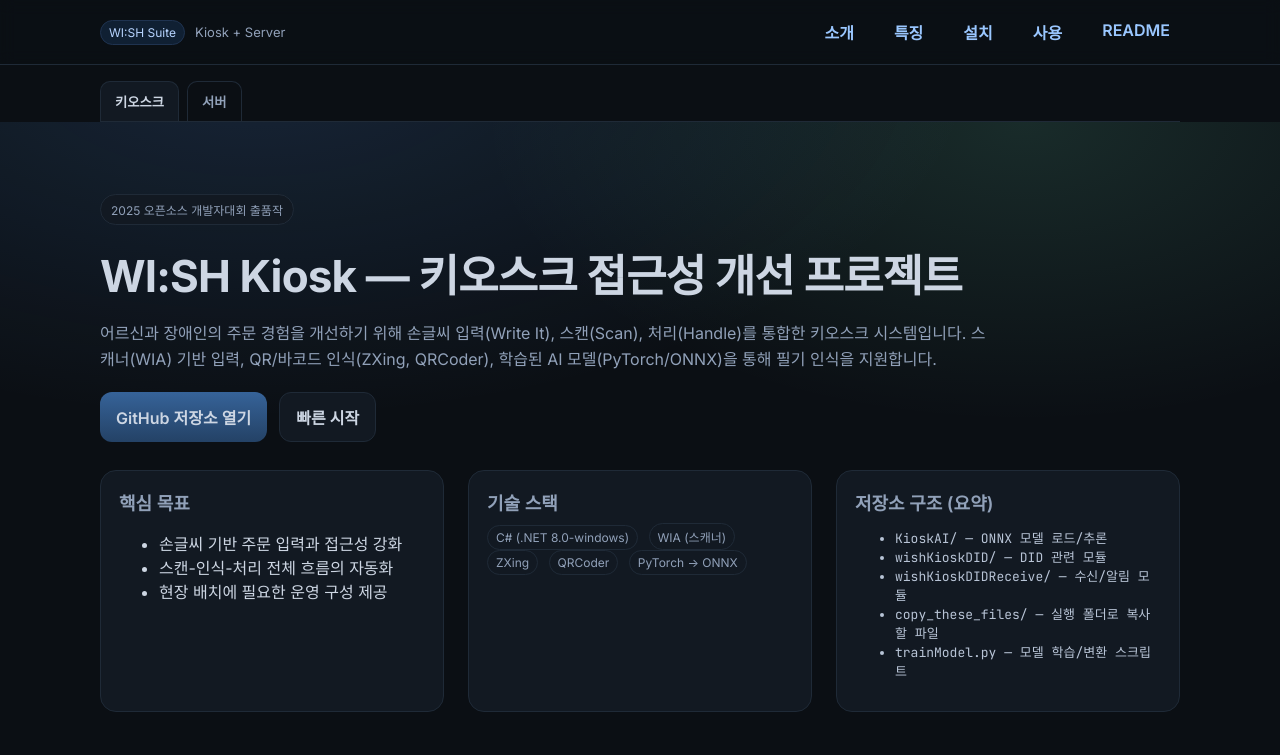
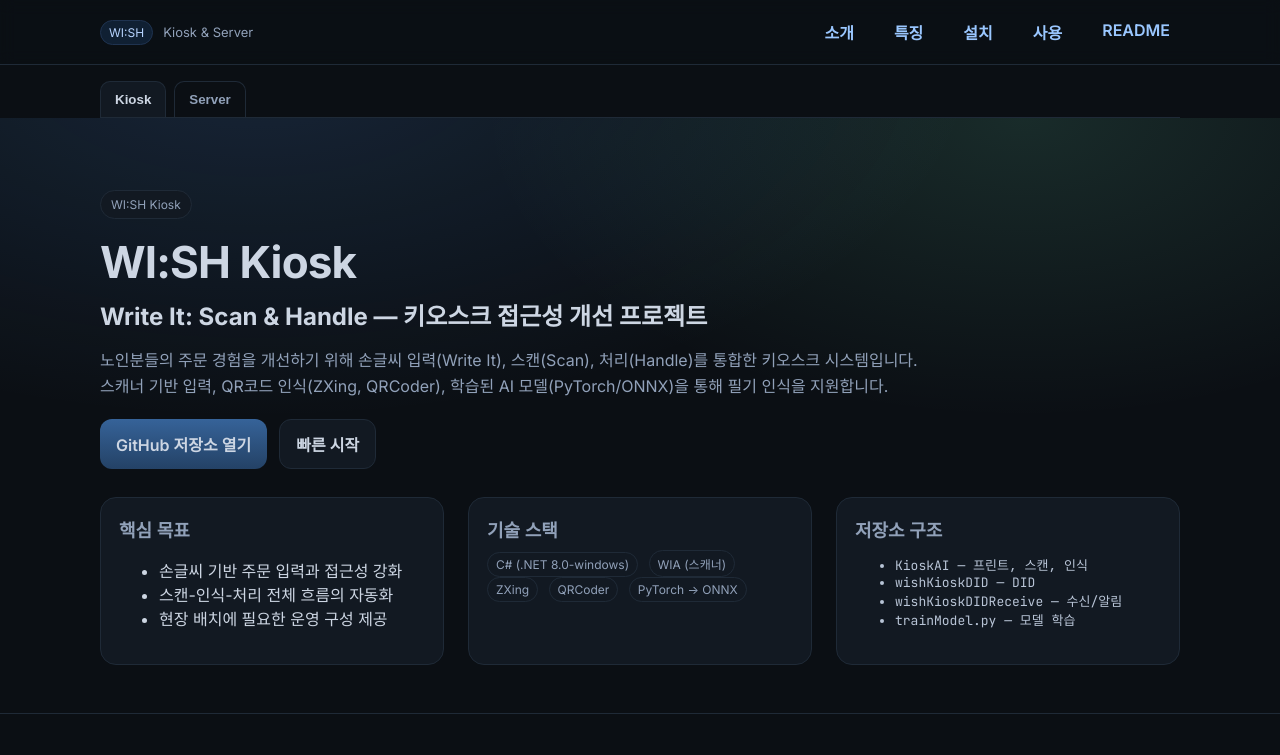
Before and after one commit to Team-ToyoTech/WISH-Kiosk, a plain HTML site: page docs/index.html in a window 1280 px wide. Shown: the top 755 px of the page. Drawn offline with nearby package versions, Linux system fonts and the light colour scheme; no server answers.

Commit message:
docs update

```diff
--- a/docs/index.html
+++ b/docs/index.html
@@ -3,7 +3,7 @@
     <head>
         <meta charset="utf-8" />
         <meta name="viewport" content="width=device-width, initial-scale=1" />
-        <title>WI:SH Suite — Kiosk & Server</title>
+        <title>WI:SH KIOSK</title>
         <meta
             name="description"
             content="WISH Kiosk & WISH Server — 접근성 키오스크와 연동 서버 소개 페이지"
@@ -25,8 +25,8 @@
             <div class="container">
                 <nav>
                     <div style="display: flex; align-items: center; gap: 10px">
-                        <div class="pill">WI:SH Suite</div>
-                        <span class="small">Kiosk + Server</span>
+                        <div class="pill">WI:SH</div>
+                        <span class="small">Kiosk & Server</span>
                     </div>
                     <div style="display: flex; align-items: center; gap: 20px">
                         <!-- Kiosk-only nav -->
@@ -43,7 +43,7 @@
                             <a href="#server-features">서버 특징</a>
                             <a href="#server-install">서버 설치</a>
                             <a href="#server-usage">서버 사용</a>
-                            <a href="#server-readme">서버 README</a>
+                            <a href="#server-readme">README</a>
                         </div>
                     </div>
                 </nav>
@@ -63,14 +63,14 @@
                     aria-controls="pane-kiosk"
                     aria-selected="true"
                 >
-                    키오스크
+                    Kiosk
                 </button>
                 <button
                     data-pane="server"
                     aria-controls="pane-server"
                     aria-selected="false"
                 >
-                    서버
+                    Server
                 </button>
             </div>
         </div>
@@ -85,16 +85,17 @@
             <!-- KIOSK: OVERVIEW -->
             <section class="hero" id="overview">
                 <div class="container">
-                    <span class="badge">2025 오픈소스 개발자대회 출품작</span>
-                    <h1 class="h1">
-                        WI:SH Kiosk — 키오스크 접근성 개선 프로젝트
-                    </h1>
+                    <span class="badge">WI:SH Kiosk</span>
+                    <h1 class="h1">WI:SH Kiosk</h1>
+                    <h2 class="h2">
+                        Write It: Scan & Handle — 키오스크 접근성 개선 프로젝트
+                    </h2>
                     <p class="lead">
-                        어르신과 장애인의 주문 경험을 개선하기 위해 손글씨
-                        입력(Write It), 스캔(Scan), 처리(Handle)를 통합한
-                        키오스크 시스템입니다. 스캐너(WIA) 기반 입력, QR/바코드
-                        인식(ZXing, QRCoder), 학습된 AI 모델(PyTorch/ONNX)을
-                        통해 필기 인식을 지원합니다.
+                        노인분들의 주문 경험을 개선하기 위해 손글씨 입력(Write
+                        It), 스캔(Scan), 처리(Handle)를 통합한 키오스크
+                        시스템입니다.<br />스캐너 기반 입력, QR코드 인식(ZXing,
+                        QRCoder), 학습된 AI 모델(PyTorch/ONNX)을 통해 필기
+                        인식을 지원합니다.
                     </p>
                     <div class="cta-row">
                         <a
@@ -125,15 +126,12 @@
                             <div class="tag">PyTorch → ONNX</div>
                         </div>
                         <div class="card">
-                            <h3 class="h3">저장소 구조 (요약)</h3>
+                            <h3 class="h3">저장소 구조</h3>
                             <ul class="mono">
-                                <li>KioskAI/ — ONNX 모델 로드/추론</li>
-                                <li>wishKioskDID/ — DID 관련 모듈</li>
-                                <li>wishKioskDIDReceive/ — 수신/알림 모듈</li>
-                                <li>
-                                    copy_these_files/ — 실행 폴더로 복사할 파일
-                                </li>
-                                <li>trainModel.py — 모델 학습/변환 스크립트</li>
+                                <li>KioskAI — 프린트, 스캔, 인식</li>
+                                <li>wishKioskDID — DID</li>
+                                <li>wishKioskDIDReceive — 수신/알림</li>
+                                <li>trainModel.py — 모델 학습</li>
                             </ul>
                         </div>
                     </div>
@@ -374,7 +372,7 @@ cd WISH-Kiosk
             <!-- SERVER: OVERVIEW -->
             <section class="hero" id="server-overview">
                 <div class="container">
-                    <span class="badge">WISH Server</span>
+                    <span class="badge">WI:SH Server</span>
                     <h2 class="h1">WI:SH Server — 백엔드/연동 서버</h2>
                     <p class="lead">
                         WI:SH Kiosk와 연동되는 서버 구성입니다. 주문 접수/상태
```
